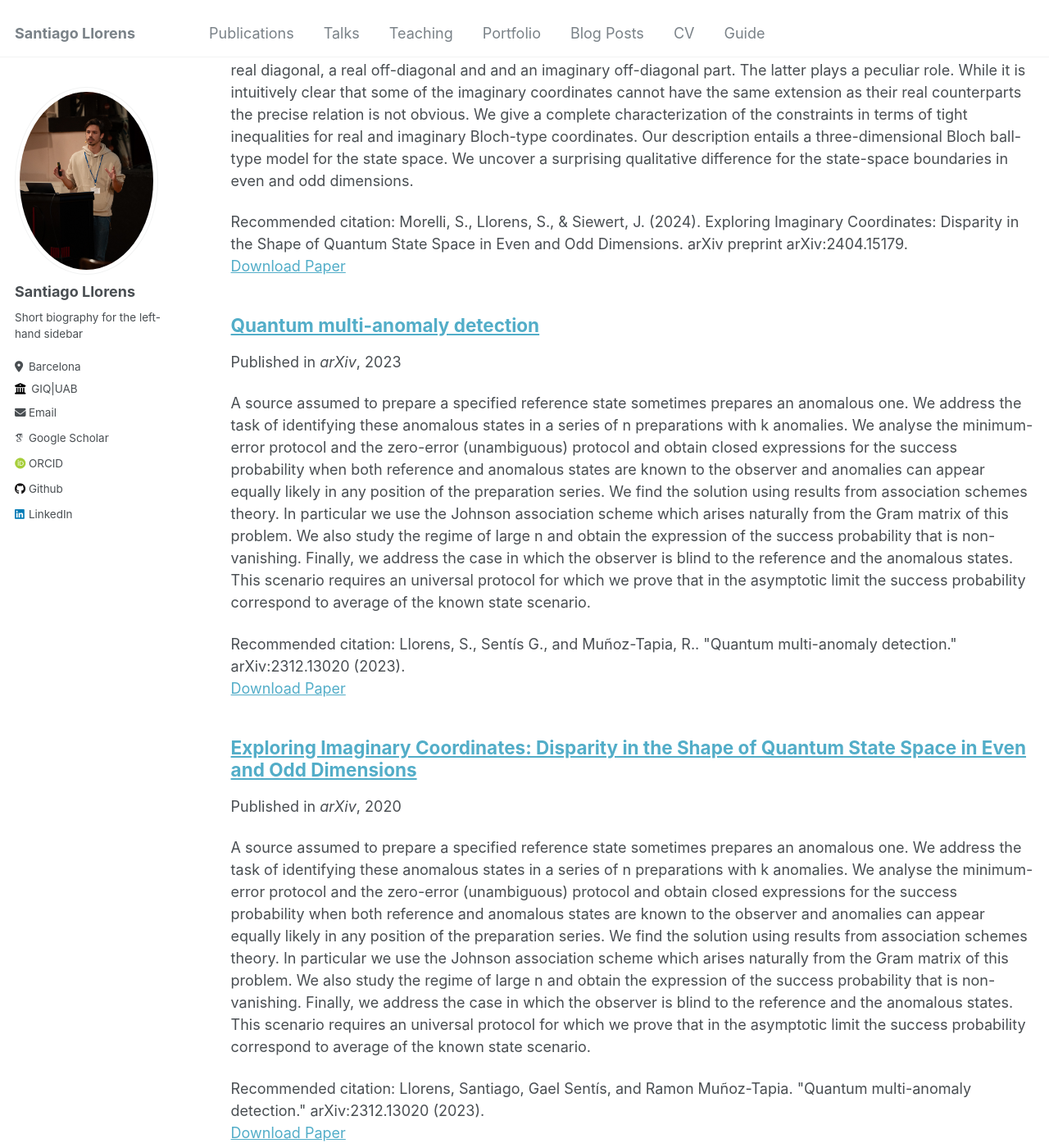
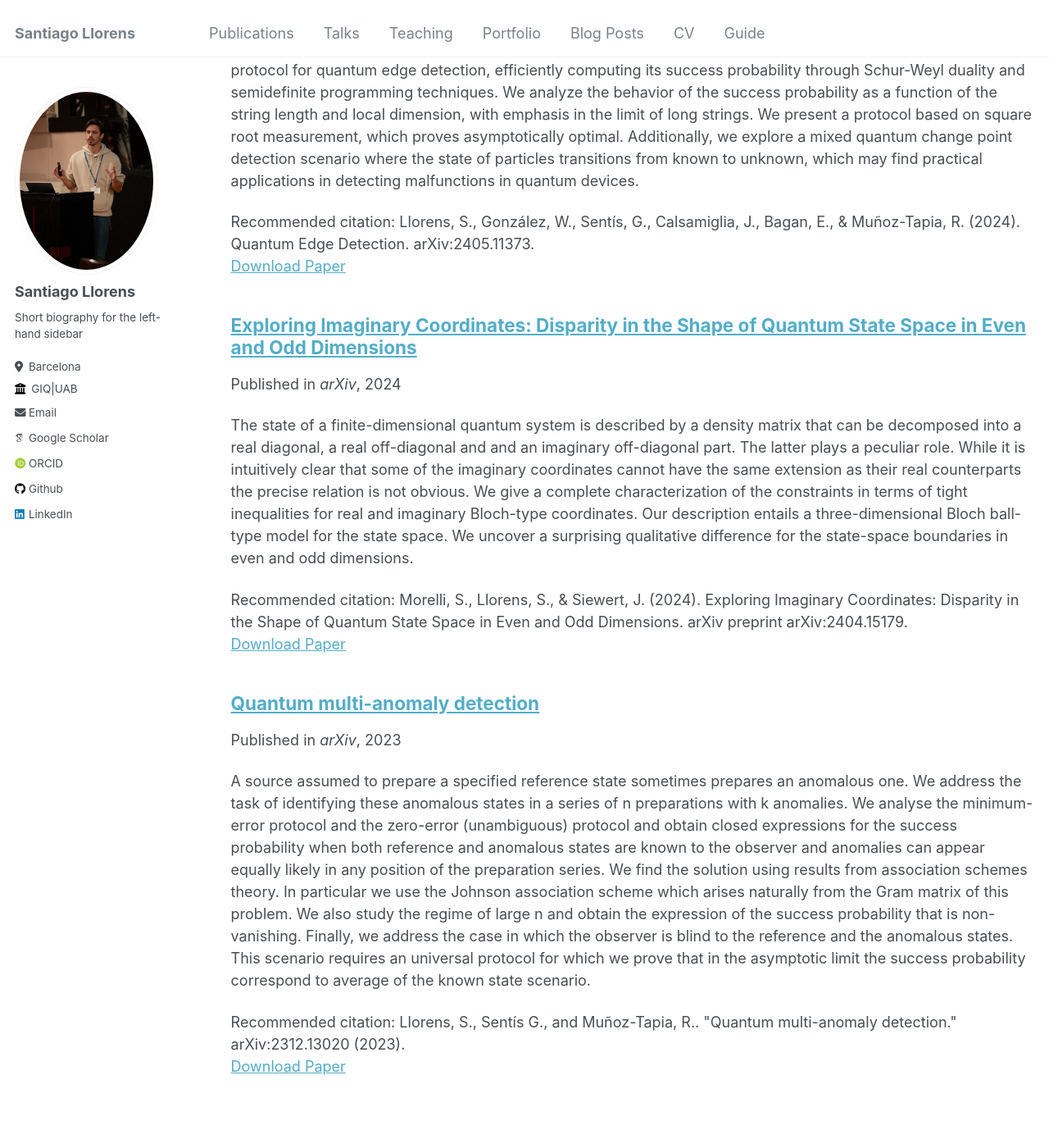
Before and after one commit to SantiagoLlorens/SantiagoLlorens.github.io, a Jekyll site: the page built from _pages/publications.md, in a window 1280 px wide and 1400 px high, scrolled down 298 px. Shown: the whole window at 82% size. Built offline with Jekyll 4.4.1, drawn with Linux system fonts in a browser that asks for light colours; some web fonts are replaced; some of the changed text lies outside the part shown.

Commit message:
Update Quantum_edge_detection.md

```diff
--- a/_publications/Quantum_edge_detection.md
+++ b/_publications/Quantum_edge_detection.md
@@ -1,13 +1,13 @@
 ---
-title: "Exploring Imaginary Coordinates: Disparity in the Shape of Quantum State Space in Even and Odd Dimensions"
+title: "Quantum edge detection"
 collection: publications
-permalink: /publication/Quantum_multi-anomaly_detection
-excerpt: 'A source assumed to prepare a specified reference state sometimes prepares an anomalous one. We address the task of identifying these anomalous states in a series of n preparations with k anomalies. We analyse the minimum-error protocol and the zero-error (unambiguous) protocol and obtain closed expressions for the success probability when both reference and anomalous states are known to the observer and anomalies can appear equally likely in any position of the preparation series. We find the solution using results from association schemes theory. In particular we use the Johnson association scheme which arises naturally from the Gram matrix of this problem. We also study the regime of large n and obtain the expression of the success probability that is non-vanishing. Finally, we address the case in which the observer is blind to the reference and the anomalous states. This scenario requires an universal protocol for which we prove that in the asymptotic limit the success probability correspond to average of the known state scenario.'
-date: 2020-12-20
+permalink: /publication/Quantum_edge_detection
+excerpt: 'This paper introduces quantum edge detection, aimed at locating boundaries of quantum domains where all particles share the same pure state. Focusing on the 1D scenario of a string of particles, we develop an optimal protocol for quantum edge detection, efficiently computing its success probability through Schur-Weyl duality and semidefinite programming techniques. We analyze the behavior of the success probability as a function of the string length and local dimension, with emphasis in the limit of long strings. We present a protocol based on square root measurement, which proves asymptotically optimal. Additionally, we explore a mixed quantum change point detection scenario where the state of particles transitions from known to unknown, which may find practical applications in detecting malfunctions in quantum devices.'
+date: 2024-05-18
 venue: 'arXiv'
 slidesurl: #'https://arxiv.org/abs/2312.13020'
-paperurl: 'https://arxiv.org/abs/2312.13020'
-citation: 'Llorens, Santiago, Gael Sentís, and Ramon Muñoz-Tapia. "Quantum multi-anomaly detection." arXiv:2312.13020 (2023).'
+paperurl: 'https://arxiv.org/abs/2405.11373'
+citation: 'Llorens, S., González, W., Sentís, G., Calsamiglia, J., Bagan, E., & Muñoz-Tapia, R. (2024). Quantum Edge Detection. arXiv:2405.11373.'
 ---
 
-A source assumed to prepare a specified reference state sometimes prepares an anomalous one. We address the task of identifying these anomalous states in a series of n preparations with k anomalies. We analyse the minimum-error protocol and the zero-error (unambiguous) protocol and obtain closed expressions for the success probability when both reference and anomalous states are known to the observer and anomalies can appear equally likely in any position of the preparation series. We find the solution using results from association schemes theory. In particular we use the Johnson association scheme which arises naturally from the Gram matrix of this problem. We also study the regime of large n and obtain the expression of the success probability that is non-vanishing. Finally, we address the case in which the observer is blind to the reference and the anomalous states. This scenario requires an universal protocol for which we prove that in the asymptotic limit the success probability correspond to average of the known state scenario.
+This paper introduces quantum edge detection, aimed at locating boundaries of quantum domains where all particles share the same pure state. Focusing on the 1D scenario of a string of particles, we develop an optimal protocol for quantum edge detection, efficiently computing its success probability through Schur-Weyl duality and semidefinite programming techniques. We analyze the behavior of the success probability as a function of the string length and local dimension, with emphasis in the limit of long strings. We present a protocol based on square root measurement, which proves asymptotically optimal. Additionally, we explore a mixed quantum change point detection scenario where the state of particles transitions from known to unknown, which may find practical applications in detecting malfunctions in quantum devices.
```
